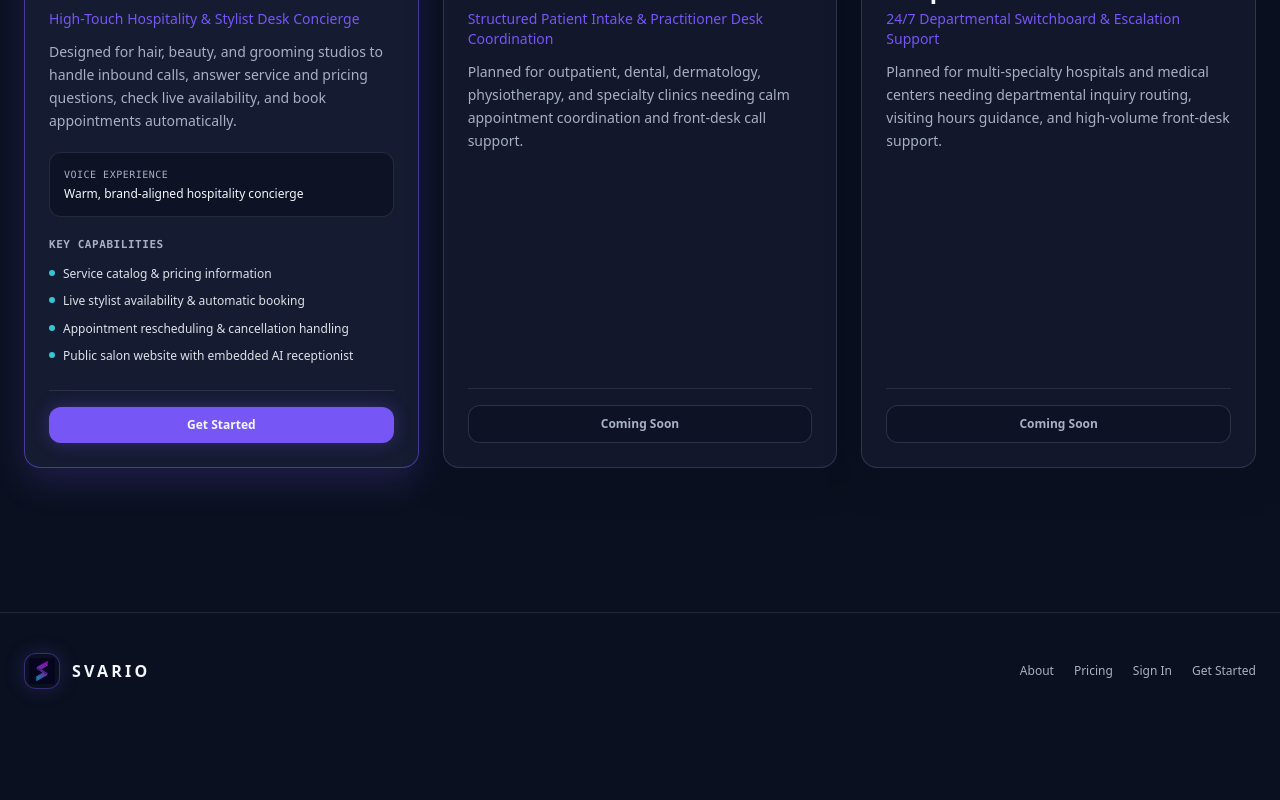
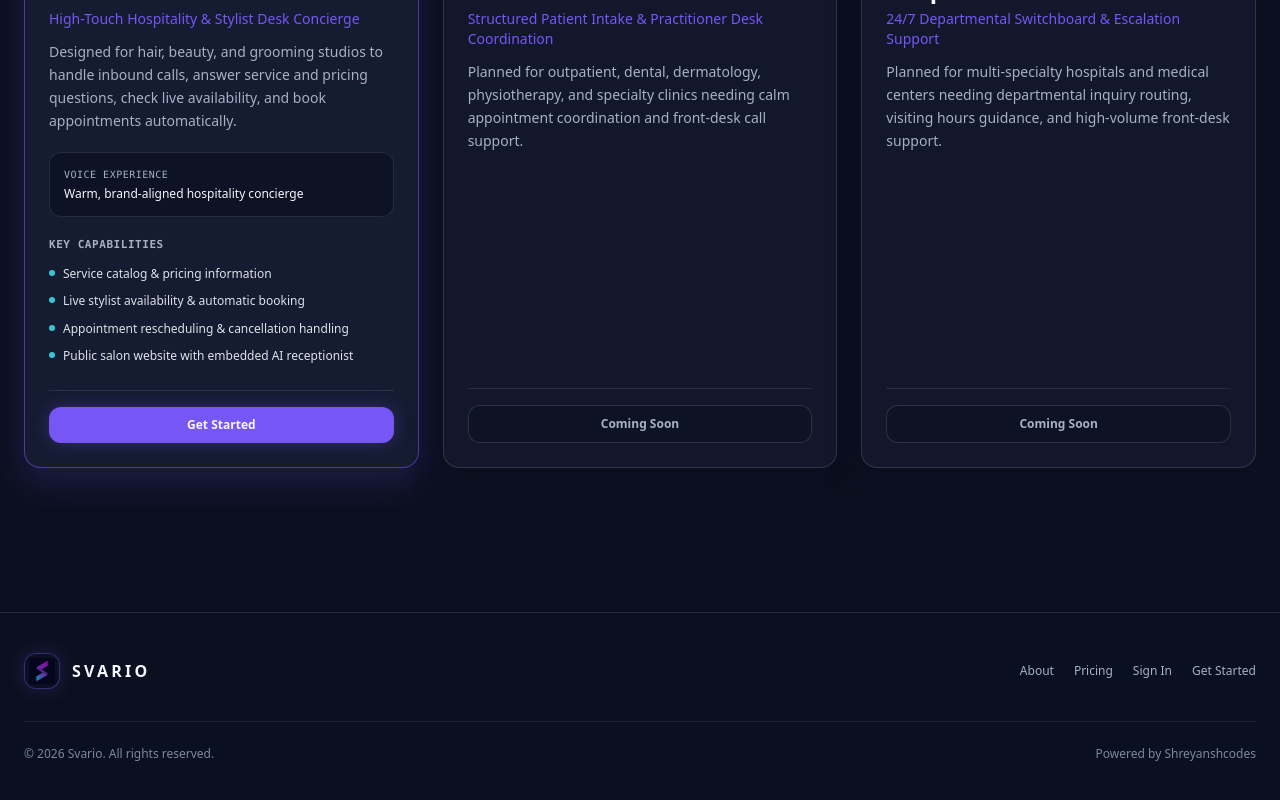
Before and after one commit to shreyanshcodes-hacker/SVARIO, a Next.js app in the folder apps/web/: page / in a window 1280 px wide. Shown: the part 1567-2367 px from the top of the page. Before the commit the page ends 2296 px from the top, so only its background shows below. Built offline with nearby package versions, Linux system fonts and the light colour scheme; no server answers.

Commit message:
Add copyright and Powered by Shreyanshcodes to landing page footer

```diff
--- a/apps/web/src/app/page.tsx
+++ b/apps/web/src/app/page.tsx
@@ -120,7 +120,8 @@ export default function LandingPage(): React.JSX.Element {
 
       {/* Footer */}
       <footer className="relative z-10 mt-20 border-t border-[#A7B0C4]/15 bg-[#0B1020]/90 py-10">
-        <div className="mx-auto flex max-w-7xl flex-col items-start justify-between gap-6 px-6 text-xs text-[#A7B0C4] sm:flex-row sm:items-center">
+        <div className="mx-auto max-w-7xl px-6 text-xs text-[#A7B0C4]">
+          <div className="flex flex-col items-start justify-between gap-6 sm:flex-row sm:items-center">
             <SvarioBrandLogo compact />
             <div className="flex flex-wrap items-center gap-5">
               <Link href="/about" className="transition hover:text-[#F5F7FC]">
@@ -137,6 +138,11 @@ export default function LandingPage(): React.JSX.Element {
               </Link>
             </div>
           </div>
+          <div className="mt-8 flex flex-col items-start justify-between gap-2 border-t border-[#A7B0C4]/10 pt-6 text-[#A7B0C4]/75 sm:flex-row sm:items-center">
+            <p>&copy; {new Date().getFullYear()} Svario. All rights reserved.</p>
+            <p>Powered by Shreyanshcodes</p>
+          </div>
+        </div>
       </footer>
     </div>
   );
```
Lines whose indentation alone changed are shown as unchanged.
